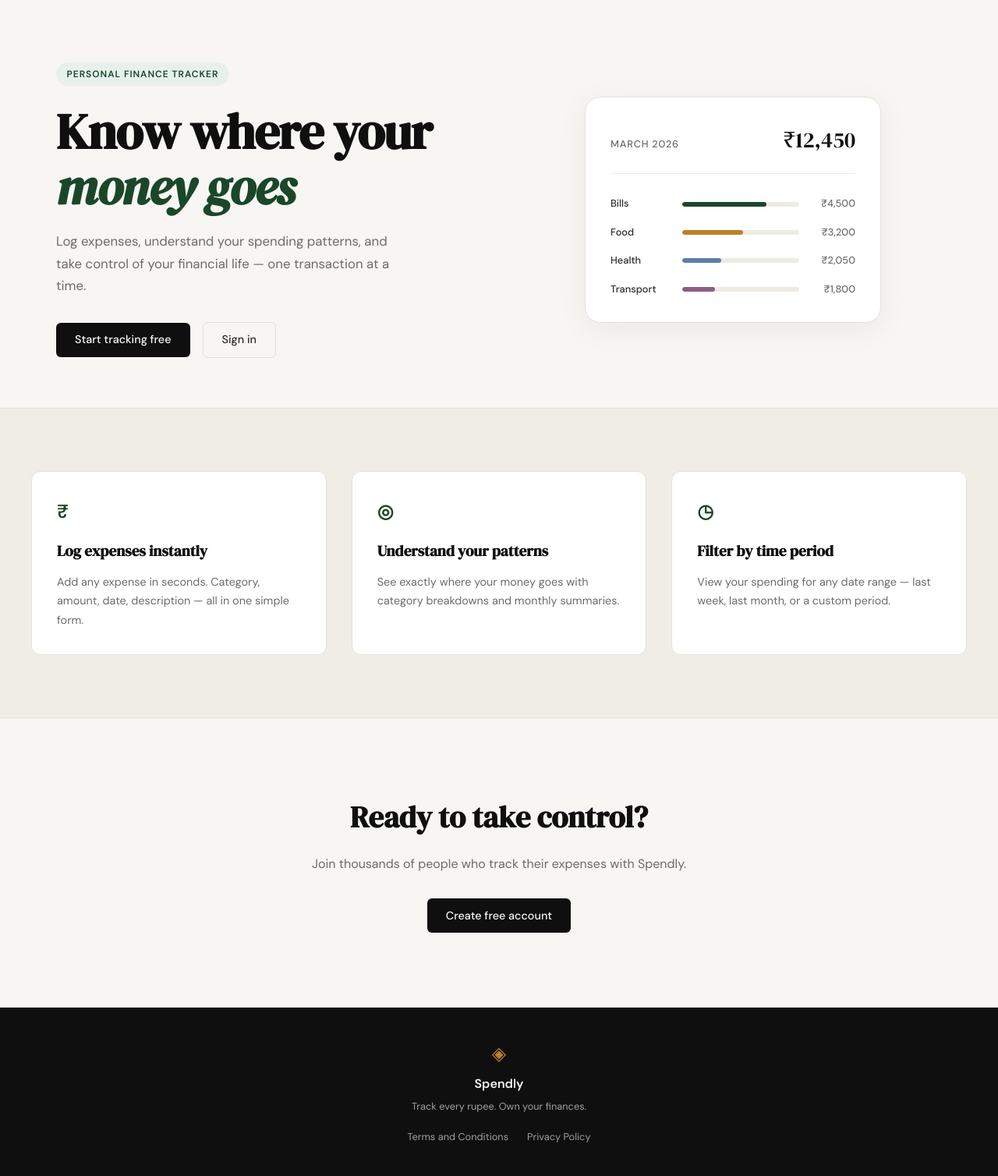
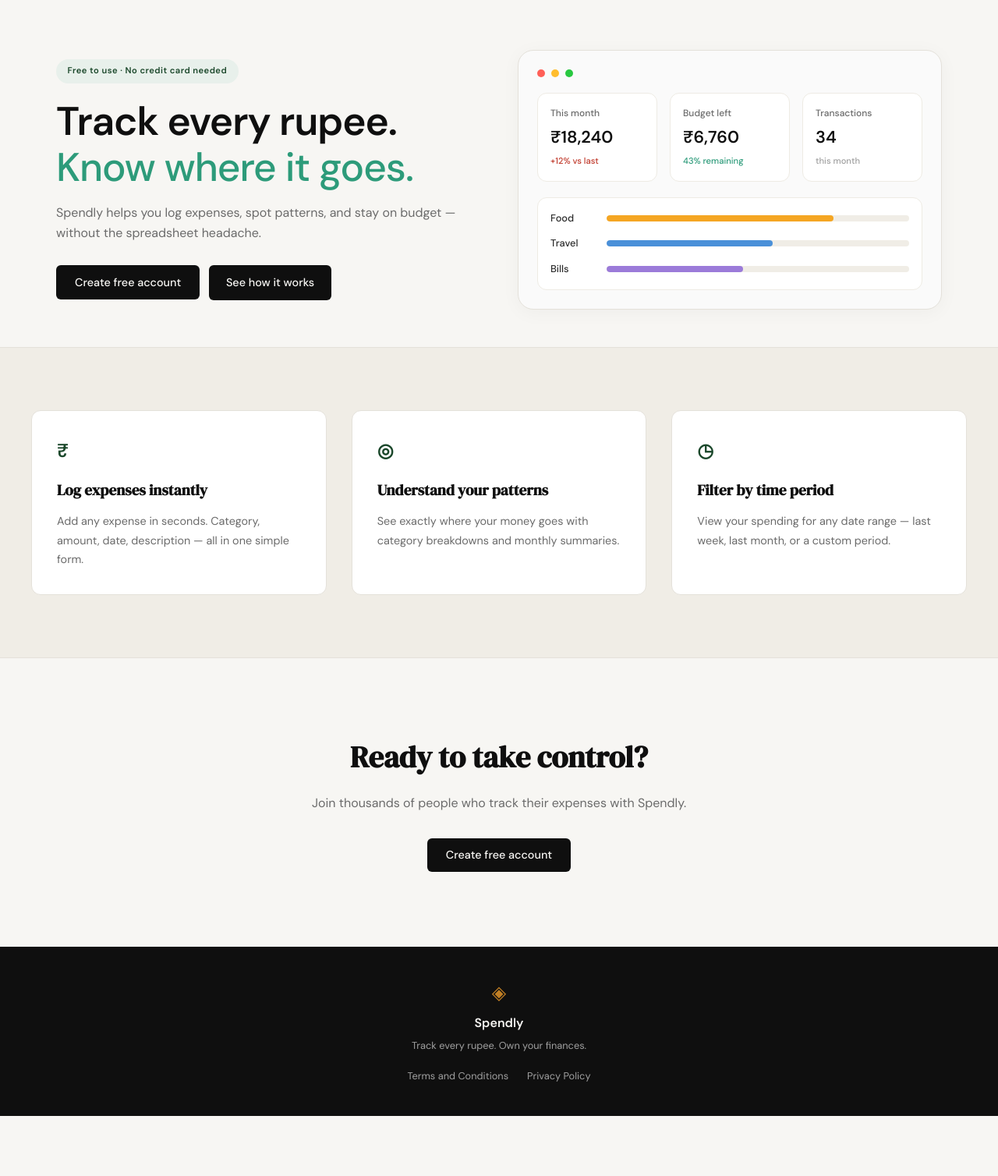
Before and after one commit to ronypadmani/spendly, a Flask app: page / in a window 1280 px wide. Shown: the part 61-1569 px from the top of the page at 78% size. After the commit the page ends 1492 px from the top, so only its background shows below. Run offline with Flask 3, Linux system fonts and the light colour scheme.

Commit message:
landing: redesign hero section to match mockup

```diff
--- a/static/css/style.css
+++ b/static/css/style.css
@@ -124,58 +124,78 @@ a { color: inherit; text-decoration: none; }
 /* ------------------------------------------------------------------ */
 
 .hero {
-    padding: 5rem 2rem 4rem;
+    padding: 4rem 2rem 3rem;
     display: grid;
     grid-template-columns: 1fr 1fr;
-    gap: 4rem;
+    gap: 3rem;
     align-items: center;
     max-width: var(--max-width);
     margin: 0 auto;
+}
+
+.hero-content {
+    max-width: 520px;
 }
 
 .hero-badge {
     display: inline-block;
     background: var(--accent-light);
     color: var(--accent);
-    font-size: 0.75rem;
+    font-size: 0.7rem;
     font-weight: 600;
-    letter-spacing: 0.08em;
-    text-transform: uppercase;
-    padding: 0.35rem 0.85rem;
+    letter-spacing: 0.04em;
+    padding: 0.4rem 0.9rem;
     border-radius: 999px;
-    margin-bottom: 1.5rem;
+    margin-bottom: 1.25rem;
 }
 
 .hero-title {
-    font-family: var(--font-display);
-    font-size: clamp(2.5rem, 5vw, 4rem);
-    line-height: 1.1;
+    font-family: var(--font-body);
+    font-size: clamp(2.25rem, 4vw, 3.25rem);
+    line-height: 1.15;
+    font-weight: 600;
     letter-spacing: -0.02em;
     color: var(--ink);
-    margin-bottom: 1.25rem;
+    margin-bottom: 1rem;
 }
 
-.hero-title em {
-    font-style: italic;
-    color: var(--accent);
+.hero-title .title-accent {
+    color: #2d9b7a;
+    font-weight: 500;
 }
 
 .hero-subtitle {
-    font-size: 1.05rem;
+    font-size: 1rem;
     color: var(--ink-muted);
-    line-height: 1.7;
-    max-width: 460px;
-    margin-bottom: 2rem;
+    line-height: 1.6;
+    margin-bottom: 1.75rem;
 }
 
 .hero-actions {
     display: flex;
-    gap: 1rem;
+    gap: 0.75rem;
     align-items: center;
 }
 
+.btn-secondary {
+    display: inline-block;
+    background: var(--ink);
+    color: var(--paper);
+    padding: 0.7rem 1.35rem;
+    border-radius: var(--radius-sm);
+    font-family: var(--font-body);
+    font-size: 0.9rem;
+    font-weight: 500;
+    cursor: pointer;
+    border: none;
+    transition: background 0.2s;
+    text-decoration: none;
+}
+
+.btn-secondary:hover { background: #222; }
+
 /* ------------------------------------------------------------------ */
-/* Mock card (hero visual)                                             */
+/* Dashboard preview (hero visual)                                     */
 /* ------------------------------------------------------------------ */
 
 .hero-visual {
@@ -183,78 +203,109 @@ a { color: inherit; text-decoration: none; }
     justify-content: center;
 }
 
-.mock-card {
-    background: var(--paper-card);
+.dashboard-preview {
+    background: #fafafa;
     border: 1px solid var(--border);
     border-radius: var(--radius-lg);
-    padding: 2rem;
+    padding: 1.5rem;
     width: 100%;
-    max-width: 380px;
-    box-shadow: 0 8px 40px rgba(0,0,0,0.06);
+    max-width: 680px;
+    box-shadow: 0 4px 24px rgba(0,0,0,0.04);
 }
 
-.mock-card-header {
+.dashboard-header {
     display: flex;
-    justify-content: space-between;
-    align-items: baseline;
-    margin-bottom: 1.75rem;
-    padding-bottom: 1.25rem;
-    border-bottom: 1px solid var(--border-soft);
+    gap: 0.5rem;
+    margin-bottom: 1.25rem;
 }
 
-.mock-label {
-    font-size: 0.8rem;
-    font-weight: 500;
-    color: var(--ink-muted);
-    text-transform: uppercase;
-    letter-spacing: 0.06em;
+.dashboard-dot {
+    width: 10px;
+    height: 10px;
+    border-radius: 50%;
 }
 
-.mock-total {
-    font-family: var(--font-display);
-    font-size: 1.75rem;
+.dot-red { background: #ff5f57; }
+.dot-yellow { background: #ffbd2e; }
+.dot-green { background: #28c840; }
+
+.dashboard-stats {
+    display: grid;
+    grid-template-columns: repeat(3, 1fr);
+    gap: 1rem;
+    margin-bottom: 1.25rem;
+}
+
+.stat-card {
+    background: var(--paper-card);
+    border: 1px solid var(--border-soft);
+    border-radius: var(--radius-md);
+    padding: 1rem;
+    display: flex;
+    flex-direction: column;
+    gap: 0.25rem;
+}
+
+.stat-label {
+    font-size: 0.75rem;
+    color: var(--ink-muted);
+    font-weight: 500;
+}
+
+.stat-value {
+    font-size: 1.35rem;
+    font-weight: 600;
     color: var(--ink);
 }
 
-.mock-bars { display: flex; flex-direction: column; gap: 1rem; }
+.stat-change {
+    font-size: 0.7rem;
+    font-weight: 500;
+}
 
-.mock-bar-row {
+.stat-change.positive { color: #c0392b; }
+.stat-change.remaining { color: #2d9b7a; }
+.stat-change.muted { color: var(--ink-faint); }
+
+.dashboard-chart {
+    background: var(--paper-card);
+    border: 1px solid var(--border-soft);
+    border-radius: var(--radius-md);
+    padding: 1rem;
+}
+
+.chart-row {
     display: grid;
-    grid-template-columns: 80px 1fr 60px;
+    grid-template-columns: 60px 1fr;
     align-items: center;
     gap: 0.75rem;
+    margin-bottom: 0.75rem;
 }
 
-.mock-cat {
+.chart-row:last-child { margin-bottom: 0; }
+
+.chart-label {
     font-size: 0.8rem;
+    color: var(--ink-soft);
     font-weight: 500;
-    color: var(--ink-soft);
 }
 
-.mock-bar-track {
-    height: 6px;
-    background: var(--border-soft);
+.chart-track {
+    height: 8px;
+    background: #f0ede6;
     border-radius: 999px;
     overflow: hidden;
 }
 
-.mock-bar {
+.chart-bar {
     height: 100%;
-    background: var(--accent);
     border-radius: 999px;
     transition: width 0.6s ease;
 }
 
-.mock-bar-2 { background: var(--accent-2); }
-.mock-bar-3 { background: #5b7fa6; }
-.mock-bar-4 { background: #8b5e83; }
-
-.mock-amt {
-    font-size: 0.8rem;
-    font-weight: 500;
-    color: var(--ink-muted);
-    text-align: right;
-}
+.bar-food { background: #f5a623; }
+.bar-travel { background: #4a90d9; }
+.bar-bills { background: #9b7bd9; }
 
 /* ------------------------------------------------------------------ */
 /* Buttons                                                             */
--- a/templates/landing.html
+++ b/templates/landing.html
@@ -5,56 +5,63 @@
 {% block content %}
 
 <section class="hero">
-    <div class="hero-inner">
-        <div class="hero-badge">Personal Finance Tracker</div>
+    <div class="hero-content">
+        <div class="hero-badge">Free to use · No credit card needed</div>
         <h1 class="hero-title">
-            Know where your<br>
-            <em>money goes</em>
+            Track every rupee.<br>
+            <span class="title-accent">Know where it goes.</span>
         </h1>
         <p class="hero-subtitle">
-            Log expenses, understand your spending patterns,
-            and take control of your financial life —
-            one transaction at a time.
+            Spendly helps you log expenses, spot patterns, and stay
+            on budget — without the spreadsheet headache.
         </p>
         <div class="hero-actions">
-            <a href="{{ url_for('register') }}" class="btn-primary">Start tracking free</a>
-            <a href="{{ url_for('login') }}" class="btn-ghost">Sign in</a>
+            <a href="{{ url_for('register') }}" class="btn-primary">Create free account</a>
+            <a href="#how-it-works" class="btn-secondary">See how it works</a>
         </div>
     </div>
     <div class="hero-visual">
-        <div class="mock-card">
-            <div class="mock-card-header">
-                <span class="mock-label">March 2026</span>
-                <span class="mock-total">₹12,450</span>
+        <div class="dashboard-preview">
+            <div class="dashboard-header">
+                <span class="dashboard-dot dot-red"></span>
+                <span class="dashboard-dot dot-yellow"></span>
+                <span class="dashboard-dot dot-green"></span>
             </div>
-            <div class="mock-bars">
-                <div class="mock-bar-row">
-                    <span class="mock-cat">Bills</span>
-                    <div class="mock-bar-track">
-                        <div class="mock-bar" style="width: 72%"></div>
+            <div class="dashboard-stats">
+                <div class="stat-card">
+                    <span class="stat-label">This month</span>
+                    <span class="stat-value">₹18,240</span>
+                    <span class="stat-change positive">+12% vs last</span>
+                </div>
+                <div class="stat-card">
+                    <span class="stat-label">Budget left</span>
+                    <span class="stat-value">₹6,760</span>
+                    <span class="stat-change remaining">43% remaining</span>
+                </div>
+                <div class="stat-card">
+                    <span class="stat-label">Transactions</span>
+                    <span class="stat-value">34</span>
+                    <span class="stat-change muted">this month</span>
+                </div>
+            </div>
+            <div class="dashboard-chart">
+                <div class="chart-row">
+                    <span class="chart-label">Food</span>
+                    <div class="chart-track">
+                        <div class="chart-bar bar-food" style="width: 75%"></div>
                     </div>
-                    <span class="mock-amt">₹4,500</span>
                 </div>
-                <div class="mock-bar-row">
-                    <span class="mock-cat">Food</span>
-                    <div class="mock-bar-track">
-                        <div class="mock-bar mock-bar-2" style="width: 52%"></div>
+                <div class="chart-row">
+                    <span class="chart-label">Travel</span>
+                    <div class="chart-track">
+                        <div class="chart-bar bar-travel" style="width: 55%"></div>
                     </div>
-                    <span class="mock-amt">₹3,200</span>
                 </div>
-                <div class="mock-bar-row">
-                    <span class="mock-cat">Health</span>
-                    <div class="mock-bar-track">
-                        <div class="mock-bar mock-bar-3" style="width: 33%"></div>
+                <div class="chart-row">
+                    <span class="chart-label">Bills</span>
+                    <div class="chart-track">
+                        <div class="chart-bar bar-bills" style="width: 45%"></div>
                     </div>
-                    <span class="mock-amt">₹2,050</span>
-                </div>
-                <div class="mock-bar-row">
-                    <span class="mock-cat">Transport</span>
-                    <div class="mock-bar-track">
-                        <div class="mock-bar mock-bar-4" style="width: 28%"></div>
-                    </div>
-                    <span class="mock-amt">₹1,800</span>
                 </div>
             </div>
         </div>
```
Also changed, not shown: .claude/image.png (added).
